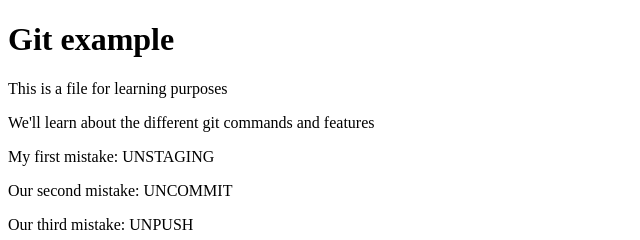
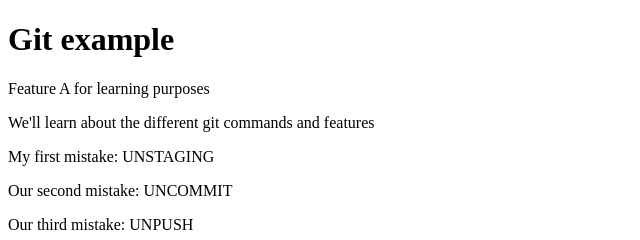
Before and after one commit to kevincastrochavez/git_commands, a plain HTML site: page git_example.html in a window 1280 px wide. Shown: the top 240 px of the page, 0-640 px from the left. Drawn offline with Linux system fonts and the light colour scheme.

Commit message:
initial commit on featureA branch

```diff
--- a/git_example.html
+++ b/git_example.html
@@ -9,7 +9,7 @@
   <body>
     <h1>Git example</h1>
 
-    <p>This is a file for learning purposes</p>
+    <p>Feature A for learning purposes</p>
 
     <p>We'll learn about the different git commands and features</p>
 
```
